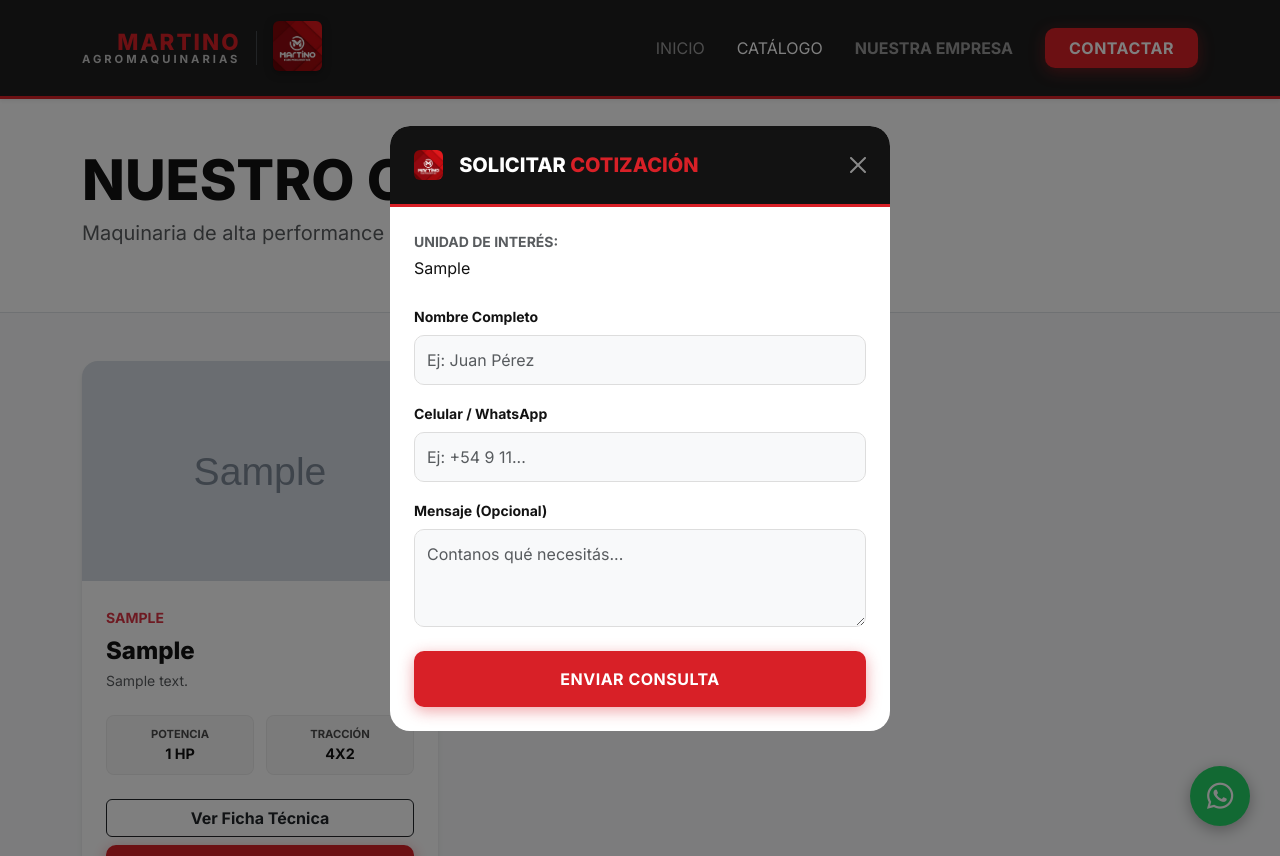
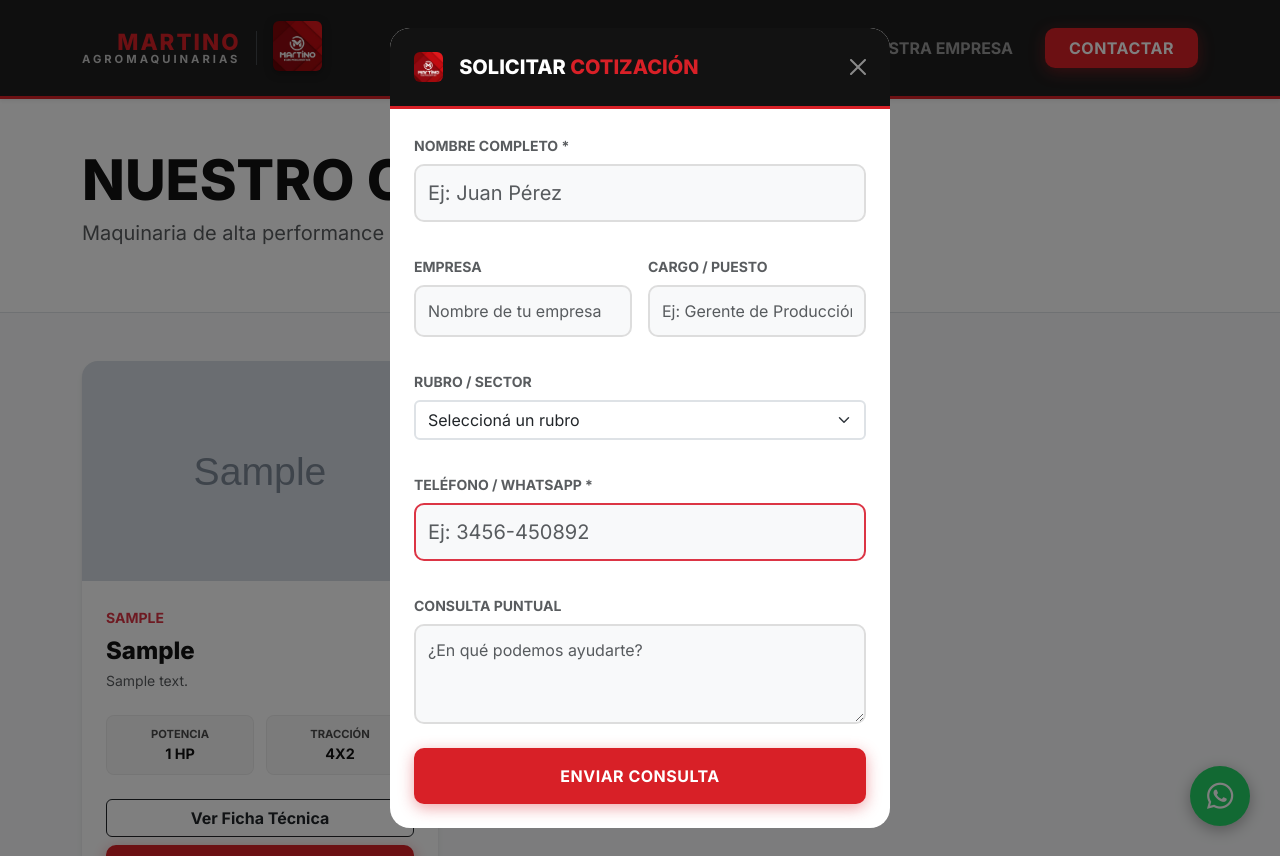
Before and after one commit to yoryelin/MARTINO-TAVOL, a Django app: page /catalogo/ in a window 1280 px wide, after a click on "CONTACTAR". Run offline with Django 5.2, Linux system fonts and the light colour scheme; tables that the repository leaves empty hold one stand-in row (values such as "Sample post"); grey boxes marked "Sample" are stand-in pictures.

Commit message:
FORZANDO: Cambio de botón WhatsApp a Formulario Profesional

```diff
--- a/inventario/templates/inventario/base.html
+++ b/inventario/templates/inventario/base.html
@@ -46,7 +46,7 @@
                         <button class="nav-link px-3 border-0 bg-transparent text-uppercase fw-bold" data-bs-toggle="modal" data-bs-target="#nosotrosModal">Nuestra Empresa</button>
                     </li>
                     <li class="nav-item ms-lg-3">
-                        <a class="btn btn-tavol px-4 py-2" href="https://wa.me/5493456450892?text=Hola!%20Deseo%20hacer%20una%20consulta" target="_blank">CONTACTAR</a>
+                        <button class="btn btn-tavol px-4 py-2" data-bs-toggle="modal" data-bs-target="#cotizacionModal">CONTACTAR</button>
                     </li>
                 </ul>
             </div>
@@ -120,17 +120,38 @@
                         <span class="badge-unit" id="modalMachineName"></span>
                     </div>
                     <form id="cotizacionForm">
-                        <div class="mb-3">
-                            <label class="form-label small fw-bold">Nombre Completo</label>
-                            <input type="text" class="form-control" name="nombre" placeholder="Ej: Juan Pérez" required>
-                        </div>
-                        <div class="mb-3">
-                            <label class="form-label small fw-bold">Celular / WhatsApp</label>
-                            <input type="tel" class="form-control" name="telefono" placeholder="Ej: +54 9 11..." required>
-                        </div>
-                        <div class="mb-3">
-                            <label class="form-label small fw-bold">Mensaje (Opcional)</label>
-                            <textarea class="form-control" name="mensaje" rows="3" placeholder="Contanos qué necesitás..."></textarea>
+                        <div class="row g-3">
+                            <div class="col-md-12 mb-3">
+                                <label class="form-label small fw-bold text-muted text-uppercase">Nombre Completo *</label>
+                                <input type="text" name="nombre" class="form-control form-control-lg border-2" placeholder="Ej: Juan Pérez" required>
+                            </div>
+                            <div class="col-md-6 mb-3">
+                                <label class="form-label small fw-bold text-muted text-uppercase">Empresa</label>
+                                <input type="text" name="empresa" class="form-control border-2" placeholder="Nombre de tu empresa">
+                            </div>
+                            <div class="col-md-6 mb-3">
+                                <label class="form-label small fw-bold text-muted text-uppercase">Cargo / Puesto</label>
+                                <input type="text" name="cargo" class="form-control border-2" placeholder="Ej: Gerente de Producción">
+                            </div>
+                            <div class="col-md-12 mb-3">
+                                <label class="form-label small fw-bold text-muted text-uppercase">Rubro / Sector</label>
+                                <select name="rubro" class="form-select border-2">
+                                    <option value="" selected disabled>Seleccioná un rubro</option>
+                                    <option value="Agricultura">Agricultura</option>
+                                    <option value="Ganadería">Ganadería</option>
+                                    <option value="Contratista">Contratista Rural</option>
+                                    <option value="Vial / Construcción">Vial / Construcción</option>
+                                    <option value="Otro">Otro</option>
+                                </select>
+                            </div>
+                            <div class="col-md-12 mb-3">
+                                <label class="form-label small fw-bold text-muted text-uppercase">Teléfono / WhatsApp *</label>
+                                <input type="tel" name="telefono" class="form-control form-control-lg border-2 border-danger" placeholder="Ej: 3456-450892" required>
+                            </div>
+                            <div class="col-md-12 mb-3">
+                                <label class="form-label small fw-bold text-muted text-uppercase">Consulta Puntual</label>
+                                <textarea name="mensaje" class="form-control border-2" rows="3" placeholder="¿En qué podemos ayudarte?"></textarea>
+                            </div>
                         </div>
                         <button type="submit" class="btn btn-tavol w-100 py-3 mt-2">ENVIAR CONSULTA</button>
                     </form>
```
